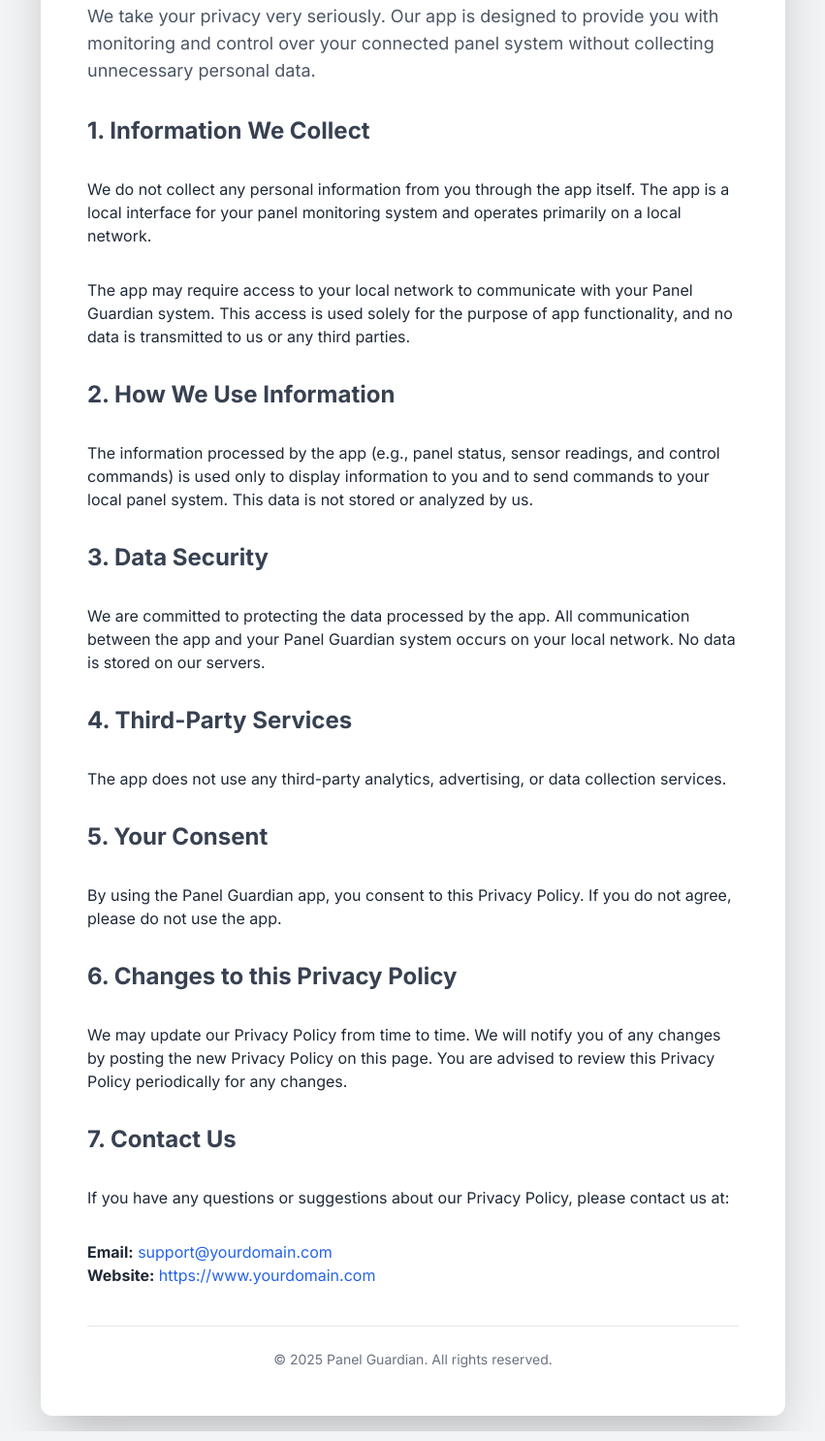
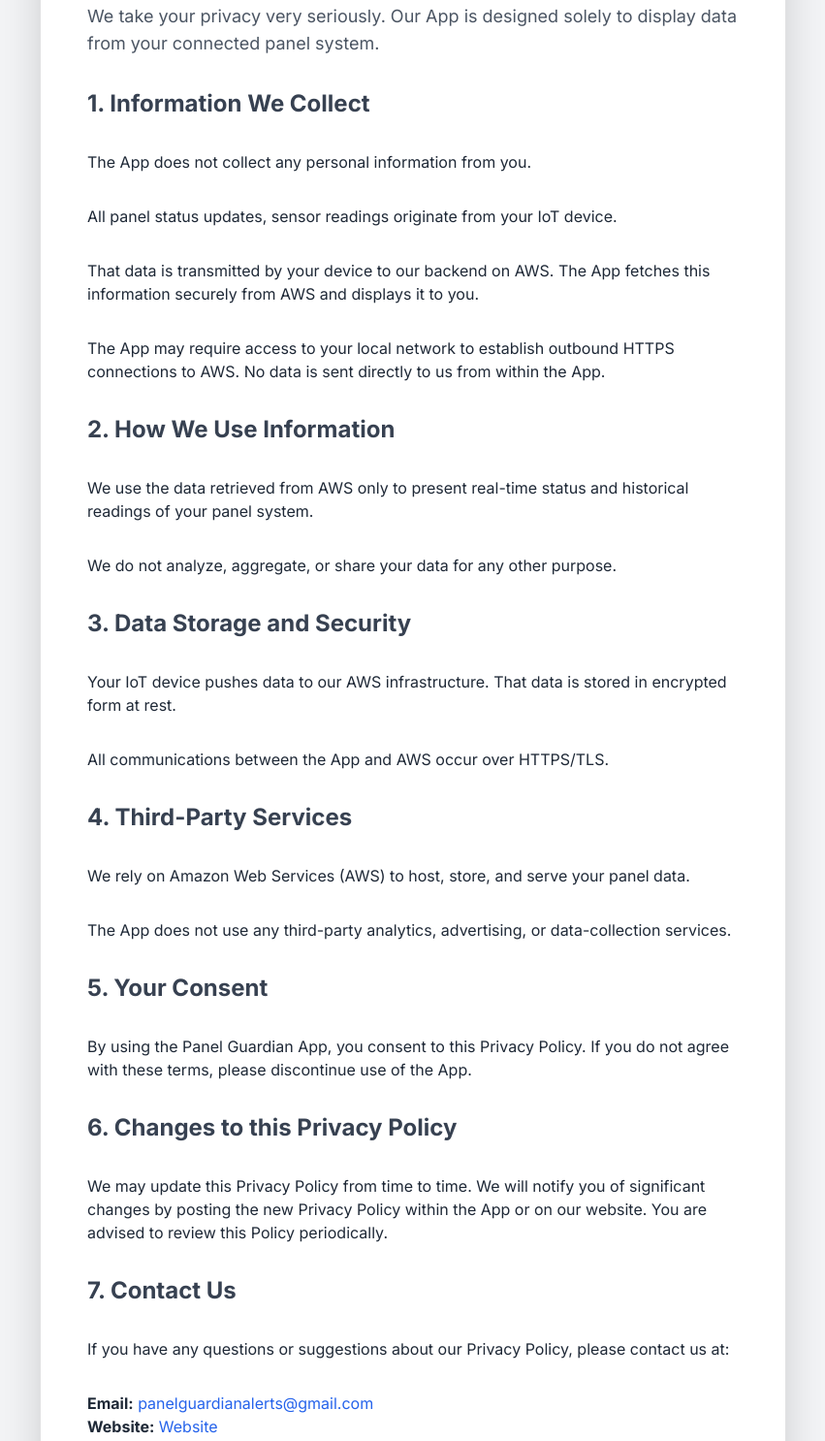
Before and after one commit to PrettyMuchFlawless/panel-guardian-info-pages, a plain HTML site: page privacy-policy.html in a window 1280 px wide. Shown: the part 333-1819 px from the top of the page at 97% size, without its empty margins (214-1065 px from the left). Drawn offline with nearby package versions, Linux system fonts and the light colour scheme.

Commit message:
Update privacy-policy.html

```diff
--- a/privacy-policy.html
+++ b/privacy-policy.html
@@ -28,40 +28,55 @@
         This Privacy Policy describes how Panel Guardian ("we," "us," or "our") collects, uses, and discloses information in connection with your use of the Panel Guardian mobile application ("the App").
     </p>
     <p class="text-lg text-gray-600">
-                We take your privacy very seriously. Our app is designed to provide you with monitoring and control over your connected panel system without collecting unnecessary personal data.
+        We take your privacy very seriously. Our App is designed solely to display data from your connected panel system.
     </p>
 
     <h3 class="text-2xl font-bold text-gray-700">1. Information We Collect</h3>
     <p>
-                We do not collect any personal information from you through the app itself. The app is a local interface for your panel monitoring system and operates primarily on a local network.
+        The App does not collect any personal information from you.
     </p>
     <p>
-                The app may require access to your local network to communicate with your Panel Guardian system. This access is used solely for the purpose of app functionality, and no data is transmitted to us or any third parties.
+        All panel status updates, sensor readings originate from your IoT device.
+    </p>
+    <p>
+        That data is transmitted by your device to our backend on AWS. The App fetches this information securely from AWS and displays it to you.
+    </p>
+    <p>
+        The App may require access to your local network to establish outbound HTTPS connections to AWS. No data is sent directly to us from within the App.
     </p>
 
     <h3 class="text-2xl font-bold text-gray-700">2. How We Use Information</h3>
     <p>
-                The information processed by the app (e.g., panel status, sensor readings, and control commands) is used only to display information to you and to send commands to your local panel system. This data is not stored or analyzed by us.
+        We use the data retrieved from AWS only to present real-time status and historical readings of your panel system.
+    </p>
+    <p>
+        We do not analyze, aggregate, or share your data for any other purpose.
     </p>
 
-            <h3 class="text-2xl font-bold text-gray-700">3. Data Security</h3>
+    <h3 class="text-2xl font-bold text-gray-700">3. Data Storage and Security</h3>
     <p>
-                We are committed to protecting the data processed by the app. All communication between the app and your Panel Guardian system occurs on your local network. No data is stored on our servers.
+        Your IoT device pushes data to our AWS infrastructure. That data is stored in encrypted form at rest.
+    </p>
+    <p>
+        All communications between the App and AWS occur over HTTPS/TLS.
     </p>
 
     <h3 class="text-2xl font-bold text-gray-700">4. Third-Party Services</h3>
     <p>
-                The app does not use any third-party analytics, advertising, or data collection services.
+        We rely on Amazon Web Services (AWS) to host, store, and serve your panel data.
+    </p>
+    <p>
+        The App does not use any third-party analytics, advertising, or data-collection services.
     </p>
 
     <h3 class="text-2xl font-bold text-gray-700">5. Your Consent</h3>
     <p>
-                By using the Panel Guardian app, you consent to this Privacy Policy. If you do not agree, please do not use the app.
+        By using the Panel Guardian App, you consent to this Privacy Policy. If you do not agree with these terms, please discontinue use of the App.
     </p>
 
     <h3 class="text-2xl font-bold text-gray-700">6. Changes to this Privacy Policy</h3>
     <p>
-                We may update our Privacy Policy from time to time. We will notify you of any changes by posting the new Privacy Policy on this page. You are advised to review this Privacy Policy periodically for any changes.
+        We may update this Privacy Policy from time to time. We will notify you of significant changes by posting the new Privacy Policy within the App or on our website. You are advised to review this Policy periodically.
     </p>
 
             <h3 class="text-2xl font-bold text-gray-700">7. Contact Us</h3>
@@ -69,8 +84,8 @@
                 If you have any questions or suggestions about our Privacy Policy, please contact us at:
             </p>
             <p>
-                <strong>Email:</strong> <a href="mailto:support@yourdomain.com" class="text-blue-600 hover:underline">support@yourdomain.com</a><br>
-                <strong>Website:</strong> <a href="https://www.yourdomain.com" class="text-blue-600 hover:underline">https://www.yourdomain.com</a>
+                <strong>Email:</strong> <a href="mailto:panelguardianalerts@gmail.com" class="text-blue-600 hover:underline">panelguardianalerts@gmail.com</a><br>
+                <strong>Website:</strong> <a href="https://prettymuchflawless.github.io/panel-guardian-info-pages/" class="text-blue-600 hover:underline">Website</a>
             </p>
         </main>
 
```
Lines whose indentation alone changed are shown as unchanged.
